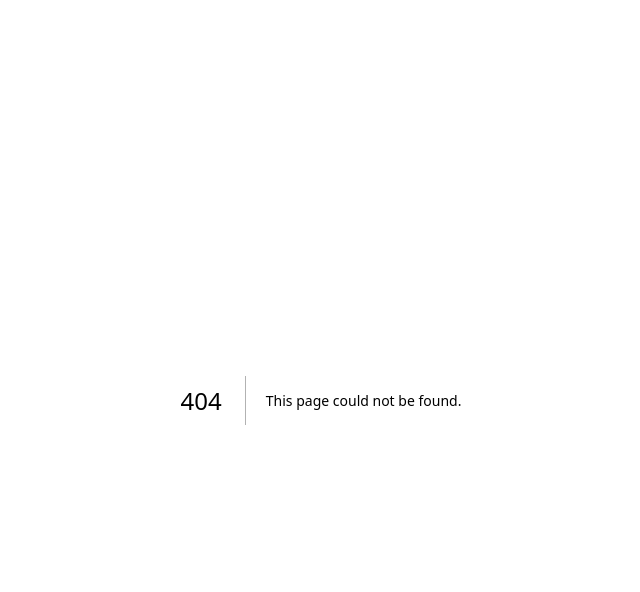
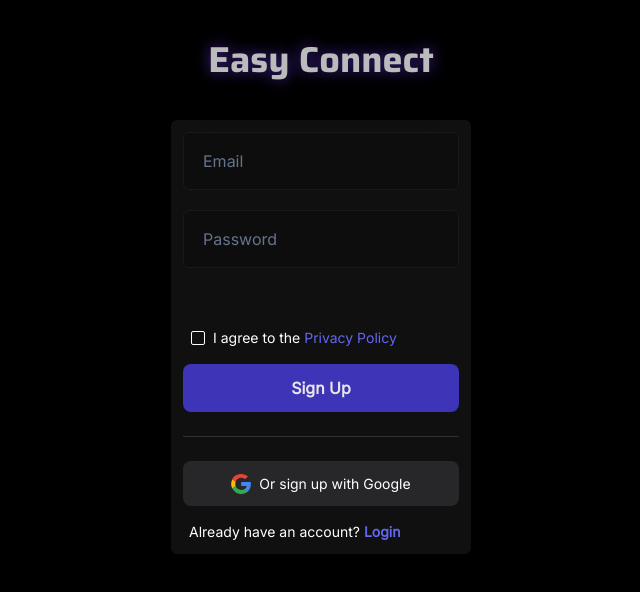
Before and after one commit to ChavoshiParsa/easy-connect, a Next.js app: page /signup in a window 1280 px wide. Before the commit this address had no page. Shown: the top 592 px of the page, without its empty margins (319-959 px from the left). Built offline with nearby package versions, Linux system fonts and the light colour scheme.

Commit message:
end of sign up page

```diff
--- a/src/app/login/page.tsx
+++ b/src/app/login/page.tsx
@@ -1,36 +1,3 @@
-import { Saira } from 'next/font/google';
-import SignUp from '@/src/components/login/SignUp';
-
-const play = Saira({
-  subsets: ['latin'],
-  weight: '700',
-});
-
 export default () => {
-  return (
-    <>
-      <div className='relative h-screen w-screen'>
-        <div className='flex flex-col items-center px-3'>
-          <h1
-            className={
-              play.className +
-              ' glow my-10 text-5xl shadow-white drop-shadow-2xl'
-            }
-          >
-            Easy Connect
-          </h1>
-          <SignUp />
-        </div>
-      </div>
-    </>
-  );
+  return <h1>Mibari?</h1>;
 };
-
-/*
-<Link
-  className='absolute bottom-8 left-8 self-start rounded-full bg-blue-700 px-10 py-2 text-xl'
-    href='..'
-  >
-  go back
-</Link>
-*/
--- a/src/app/page.tsx
+++ b/src/app/page.tsx
@@ -3,12 +3,11 @@ import Link from 'next/link';
 
 export default function Home() {
   return (
-    <main className='relative flex h-screen w-screen flex-col items-center md:flex-row md:justify-center'>
+    <main className='relative flex flex-col items-center md:h-screen md:flex-row md:justify-center'>
       <div className='relative mb-14 flex h-80 w-full items-center justify-center overflow-hidden md:absolute md:mb-0 md:h-full'>
         <Image
           style={{
             objectFit: 'cover',
-            // objectPosition: 'center',
           }}
           fill
           src={'/galaxy.jpg'}
@@ -19,7 +18,7 @@ export default function Home() {
         <p className='mb-4 text-[34px] font-bold leading-tight md:mb-10 md:text-5xl'>
           Stay connected with your friends and family
         </p>
-        <div className='mb-12 flex md:mb-48'>
+        <div className='mb-10 flex md:mb-48'>
           <Image
             className='mr-2.5 animate-bounce md:mr-4 md:w-6'
             src='/icons/shield.svg'
@@ -34,32 +33,15 @@ export default function Home() {
 
         <Link
           className='link relative w-full overflow-hidden rounded-full bg-white py-4 text-center font-bold text-black opacity-90 hover:opacity-75 focus:outline-none md:w-5/12'
-          href='/login'
+          href='/signup'
         >
           Get Started
           <div className='animate-cPuls absolute bottom-0 top-0 bg-indigo-600 px-20 opacity-90 blur-3xl' />
         </Link>
       </div>
-      <h1 className='absolute bottom-3 left-3 z-10'>Creator: Parsa Chavoshi</h1>
+      <h1 className='absolute left-1.5 top-1.5 z-10 text-xs md:bottom-2 md:left-2 md:top-auto md:text-sm'>
+        Creator: Parsa Chavoshi
+      </h1>
     </main>
   );
 }
-
-{
-  /*
-  <div className='flex items-start'>
-    <input className='mr-2 h-4 w-4' type='checkbox' />
-    <p className='text-sm'>
-        I agree to the Easy-Connect{' '}
-      <a
-        className='text-indigo-500'
-        href='https://telegram.org/privacy'
-        target='_blank'
-        rel='noopener noreferrer'
-      >
-        Privacy Policy
-      </a>
-    </p>
-  </div>
-  */
-}
--- /dev/null
+++ b/src/app/signup/page.tsx
@@ -0,0 +1,23 @@
+import { Saira } from 'next/font/google';
+import SignUp from '@/src/components/login/SignUp';
+
+const play = Saira({
+  subsets: ['latin'],
+  weight: '700',
+});
+
+export default () => {
+  return (
+    <div className='relative flex flex-col items-center'>
+      <h1
+        className={
+          'glow my-10 animate-pulse text-4xl shadow-white drop-shadow-2xl ' +
+          play.className
+        }
+      >
+        Easy Connect
+      </h1>
+      <SignUp />
+    </div>
+  );
+};
--- a/src/components/UI/Input.tsx
+++ b/src/components/UI/Input.tsx
@@ -1,6 +1,6 @@
 // 'use client';
 
-import { ChangeEvent, FocusEvent } from 'react';
+// import { ChangeEvent, FocusEvent } from 'react';
 
 interface InputProps {
   name: string;
--- a/src/components/login/SignUp.tsx
+++ b/src/components/login/SignUp.tsx
@@ -1,10 +1,50 @@
 import Input from '&/UI/Input';
+import Image from 'next/image';
+import Link from 'next/link';
 
 export default function SignUp() {
   return (
-    <>
+    <div className='flex flex-col items-center justify-center rounded-md bg-[#101010] p-3'>
       <Input type='email' name='email' label='Email' />
       <Input type='password' name='password' label='Password' />
-    </>
+      <div className='mb-4 ml-2 mt-10 flex items-center justify-start self-start'>
+        <input
+          className='checkbox mr-2 h-3.5 w-3.5 appearance-none rounded-sm border border-white'
+          type='checkbox'
+        />
+        <p className='text-sm'>
+          I agree to the{' '}
+          <a
+            className='text-indigo-500'
+            href='https://telegram.org/privacy'
+            target='_blank'
+            rel='noopener noreferrer'
+          >
+            Privacy Policy
+          </a>
+        </p>
+      </div>
+      <button className='link relative w-full rounded-lg bg-indigo-700 py-3 text-center font-bold text-white opacity-90 hover:opacity-75'>
+        Sign Up
+      </button>
+      <hr className='my-6 w-full border-t border-[#303030]' />
+      <button className='link relative mb-4 flex w-full items-center justify-center rounded-lg bg-zinc-800 py-3 hover:opacity-75'>
+        <Image
+          className='mr-2'
+          src='/icons/google.svg'
+          alt='shield Logo'
+          width={20}
+          height={20}
+        />
+        <p className='text-sm text-white'>Or sign up with Google</p>
+      </button>
+
+      <p className='ml-1.5 self-start text-sm'>
+        Already have an account?{' '}
+        <Link className='font-bold text-indigo-500' href='/login'>
+          Login
+        </Link>
+      </p>
+    </div>
   );
 }
--- a/src/styles/globals.scss
+++ b/src/styles/globals.scss
@@ -35,3 +35,8 @@ body {
   -webkit-box-shadow: 0 0 0 30px #0d0d0d inset !important;
   -webkit-text-fill-color: white !important;
 }
+
+.checkbox:checked {
+  appearance: auto;
+  accent-color: rgb(125, 85, 234);
+}
```
Also changed, not shown: public/icons/google.svg (added).
